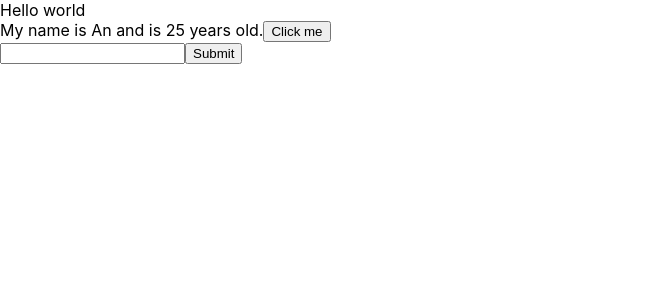
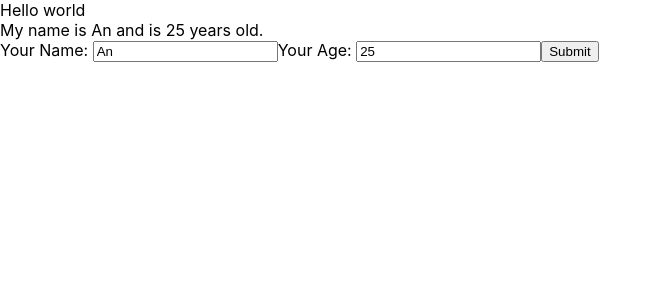
Before and after one commit to lehoangan227/React-Project, a React (Create React App) app: page / in a window 1280 px wide. Shown: the top 300 px of the page, without its empty margins (0-662 px from the left). Built offline with nearby package versions, Linux system fonts and the light colour scheme.

Commit message:
update 4

```diff
--- a/src/components/Mycomponents.js
+++ b/src/components/Mycomponents.js
@@ -1,38 +1,11 @@
 import React, { version } from "react";
+import UserInfor from "./UserInfor";
 class MyComponent extends React.Component{
-    state = {
-        name: "An",
-        age: 25
-    };
-
-    handleClick(event){
-        // console.log("click me");
-        this.setState({
-            name : "BoBo",
-            age : Math.floor((Math.random()*100)+1)
-        });
-    }
-
-    handleOnChange(event){
-
-        this.setState({
-            name : event.target.value
-        })
-    }
-
-    handleOnSubmit = (event) => {
-        event.preventDefault();
-        console.log(this.state);
-    }
     render(){
         return (
             <div>
-                My name is {this.state.name} and is {this.state.age} years old.
-                <button onClick={(event) => {this.handleClick(event)}}>Click me</button>
-                <form onSubmit={(event)=>this.handleOnSubmit(event)}>
-                    <input type="text" onChange={(event)=>this.handleOnChange(event)}/>
-                    <button>Submit</button>
-                </form>
+
+                <UserInfor/>
             </div>
         );
     }
--- /dev/null
+++ b/src/components/UserInfor.js
@@ -0,0 +1,43 @@
+import React from "react";
+
+class UserInfor extends React.Component{
+    state = {
+        name: "An",
+        age: 25
+    };
+
+
+    handleOnChangeName(event){
+        this.setState({
+            name : event.target.value
+        })
+    }
+
+    handleOnChangeAge(event){
+        this.setState({
+            age : event.target.value
+        })
+    }
+
+    handleOnSubmit = (event) => {
+        event.preventDefault();
+        console.log(this.state);
+    }
+    render(){
+        return (
+            <div>
+                My name is {this.state.name} and is {this.state.age} years old.
+                <form onSubmit={(event)=>this.handleOnSubmit(event)}>
+                    <label>Your Name: </label>
+                    <input value={this.state.name} type="text" onChange={(event)=>this.handleOnChangeName(event)}/>
+
+                    <label>Your Age: </label>
+                    <input value={this.state.age} type="text" onChange={(event)=>this.handleOnChangeAge(event)}/>
+                    <button>Submit</button>
+                </form>
+            </div>
+        );
+    }
+}
+
+export default UserInfor;
```
